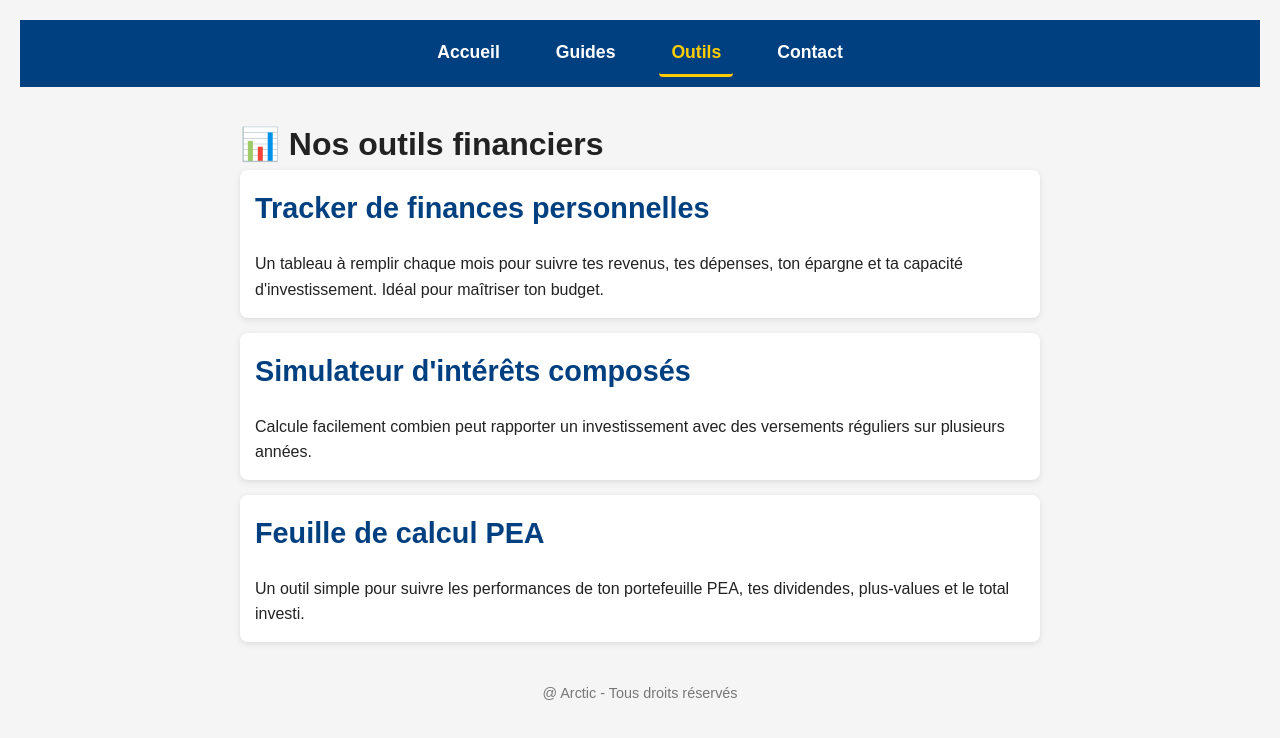
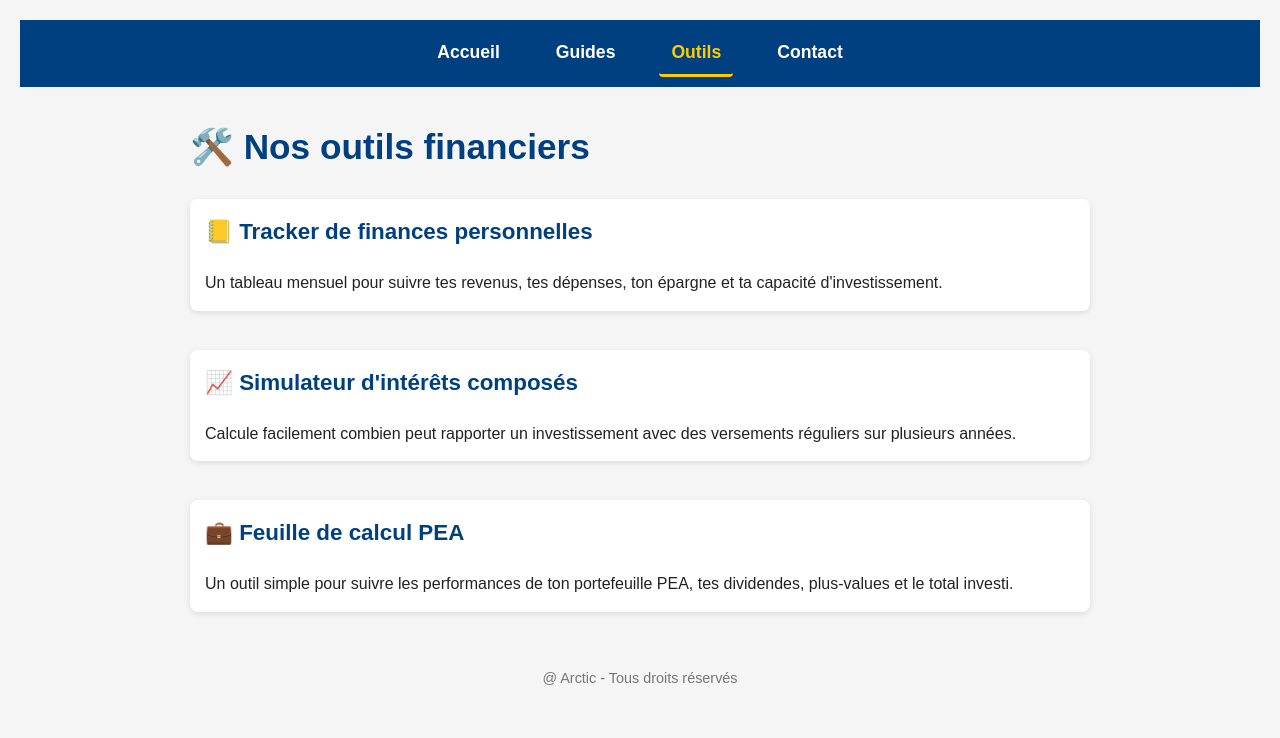
Before and after one commit to FreezerArctic/site-finance, a plain HTML site: page 3_Outils.html in a window 1280 px wide. Drawn offline with Linux system fonts and the light colour scheme.

Commit message:
Structuration de la page "Outils", ajout d'icônes, optimisation du visuel

```diff
--- a/3_Outils.html
+++ b/3_Outils.html
@@ -3,11 +3,10 @@
 <head>
   <meta charset="UTF-8" />
   <meta name="viewport" content="width=device-width, initial-scale=1" />
-    <title> Outils - Arctic Finance</title>
+  <title>Outils - Arctic Finance</title>
   <link rel="stylesheet" href="style.css" />
 </head>
 <body>
-
 
 <nav>
   <ul>
@@ -18,24 +17,27 @@
   </ul>
 </nav>
 
-<main style="max-width: 800px;margin: 2rem auto;">
-    <h1>📊 Nos outils financiers</h1>
+<main style="max-width: 900px; margin: 2rem auto;">
+  <h1 style="font-size: 2.2rem; color: #004080; margin-bottom: 1.5rem;">🛠️ Nos outils financiers</h1>
+
+  <div style="display: grid; gap: 1.5rem;">
 
     <section class="card">
-        <h2>Tracker de finances personnelles</h2>
-        <p>Un tableau à remplir chaque mois pour suivre tes revenus, tes dépenses, ton épargne et ta capacité d'investissement.
-            Idéal pour maîtriser ton budget. </p>
+      <h2 style="font-size: 1.4rem;">📒 Tracker de finances personnelles</h2>
+      <p>Un tableau mensuel pour suivre tes revenus, tes dépenses, ton épargne et ta capacité d'investissement.</p>
     </section>
 
     <section class="card">
-        <h2>Simulateur d'intérêts composés</h2>
+      <h2 style="font-size: 1.4rem;">📈 Simulateur d'intérêts composés</h2>
       <p>Calcule facilement combien peut rapporter un investissement avec des versements réguliers sur plusieurs années.</p>
     </section>
 
     <section class="card">
-        <h2>Feuille de calcul PEA</h2>
+      <h2 style="font-size: 1.4rem;">💼 Feuille de calcul PEA</h2>
       <p>Un outil simple pour suivre les performances de ton portefeuille PEA, tes dividendes, plus-values et le total investi.</p>
     </section>
+
+  </div>
 </main>
 
 <footer>
```
Lines whose indentation alone changed are shown as unchanged.
